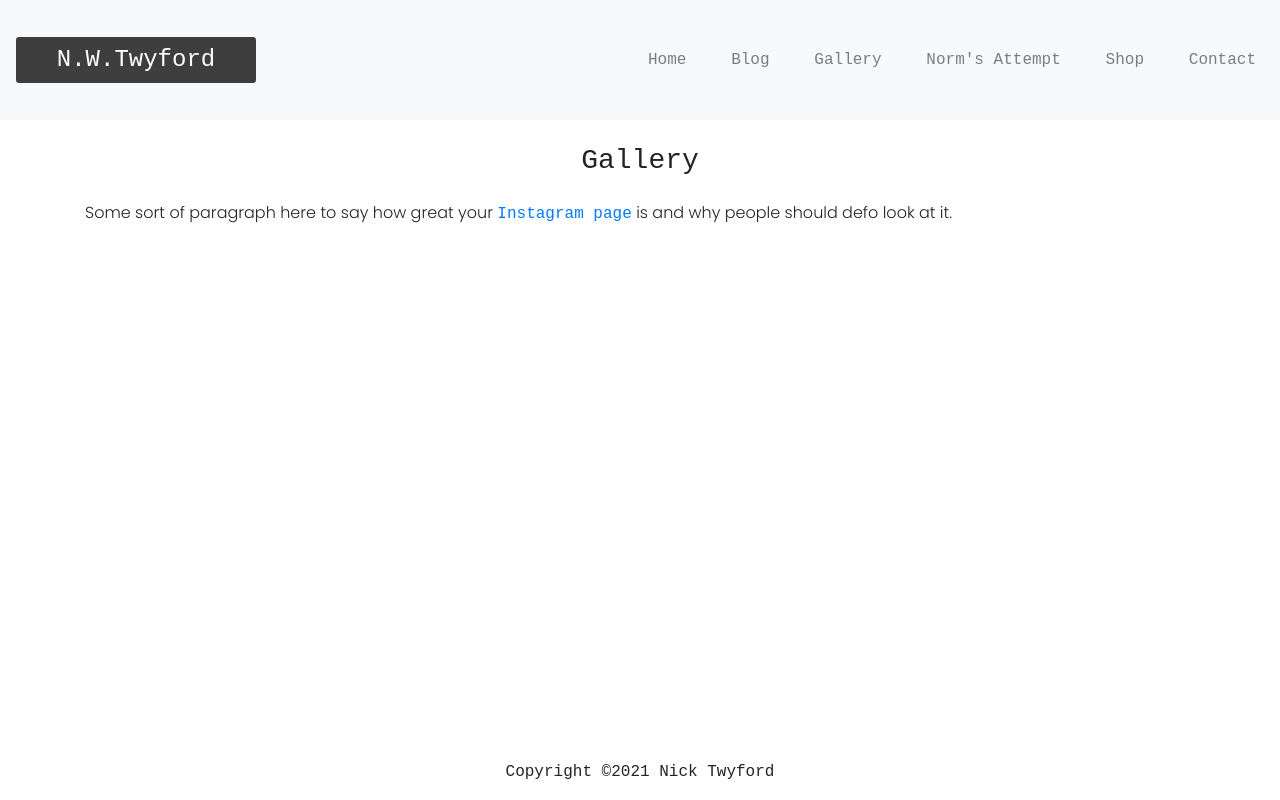
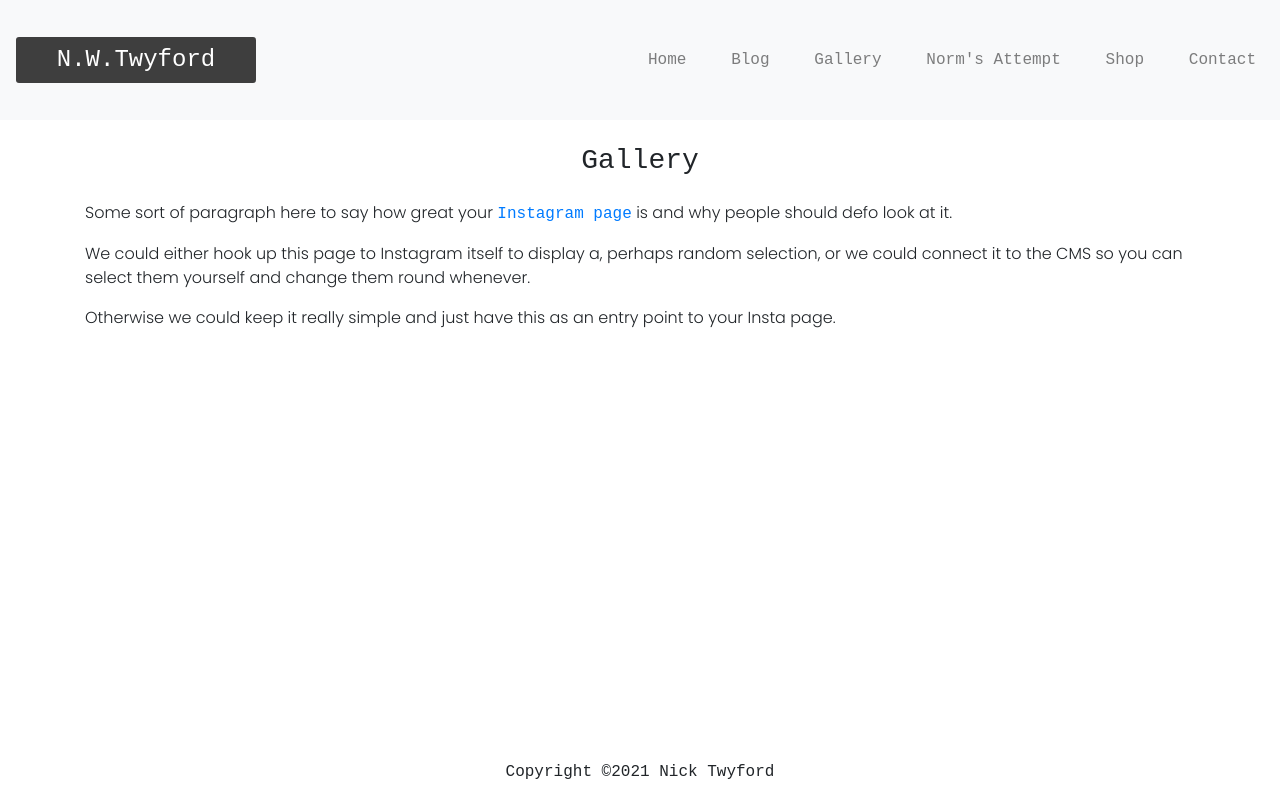
Before and after one commit to Lumsden-Digital/laura-lumsden-coffee, a Next.js app: page /gallery in a window 1280 px wide. Built offline with nearby package versions, Linux system fonts and the light colour scheme; a web font is replaced by a local one.

Commit message:
merge commit

```diff
--- a/pages/gallery/index.js
+++ b/pages/gallery/index.js
@@ -15,6 +15,8 @@ const Gallery = () => {
             <Container>
                 <h3 className="section-header my-4">Gallery</h3>
                 <p>Some sort of paragraph here to say how great your <a href={instaUrl} target='_blank'>Instagram page</a> is and why people should defo look at it.</p>
+                <p>We could either hook up this page to Instagram itself to display a, perhaps random selection, or we could connect it to the CMS so you can select them yourself and change them round whenever.</p>
+                <p>Otherwise we could keep it really simple and just have this as an entry point to your Insta page.</p>
             </Container>
         </div>
     )
```
